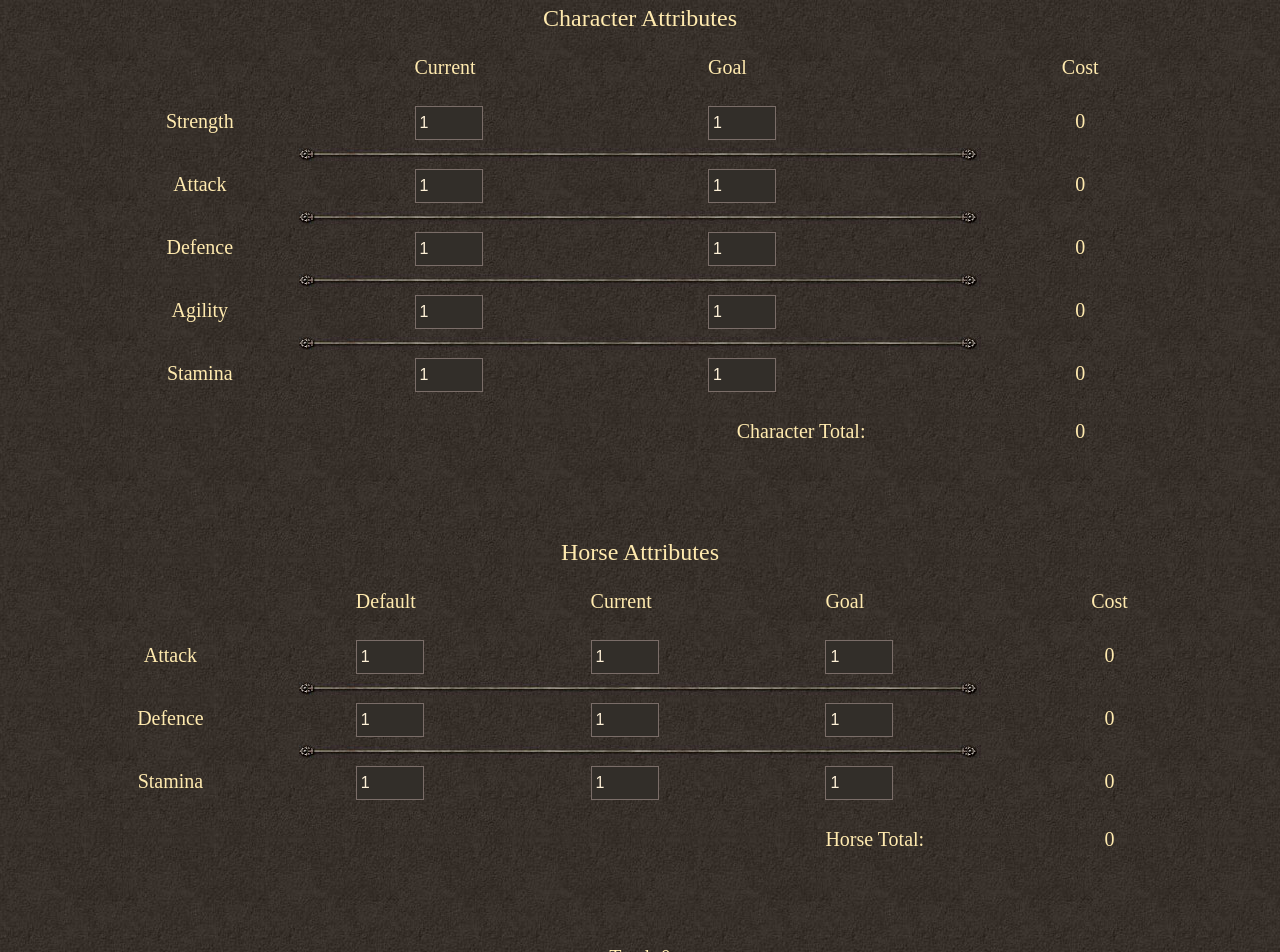
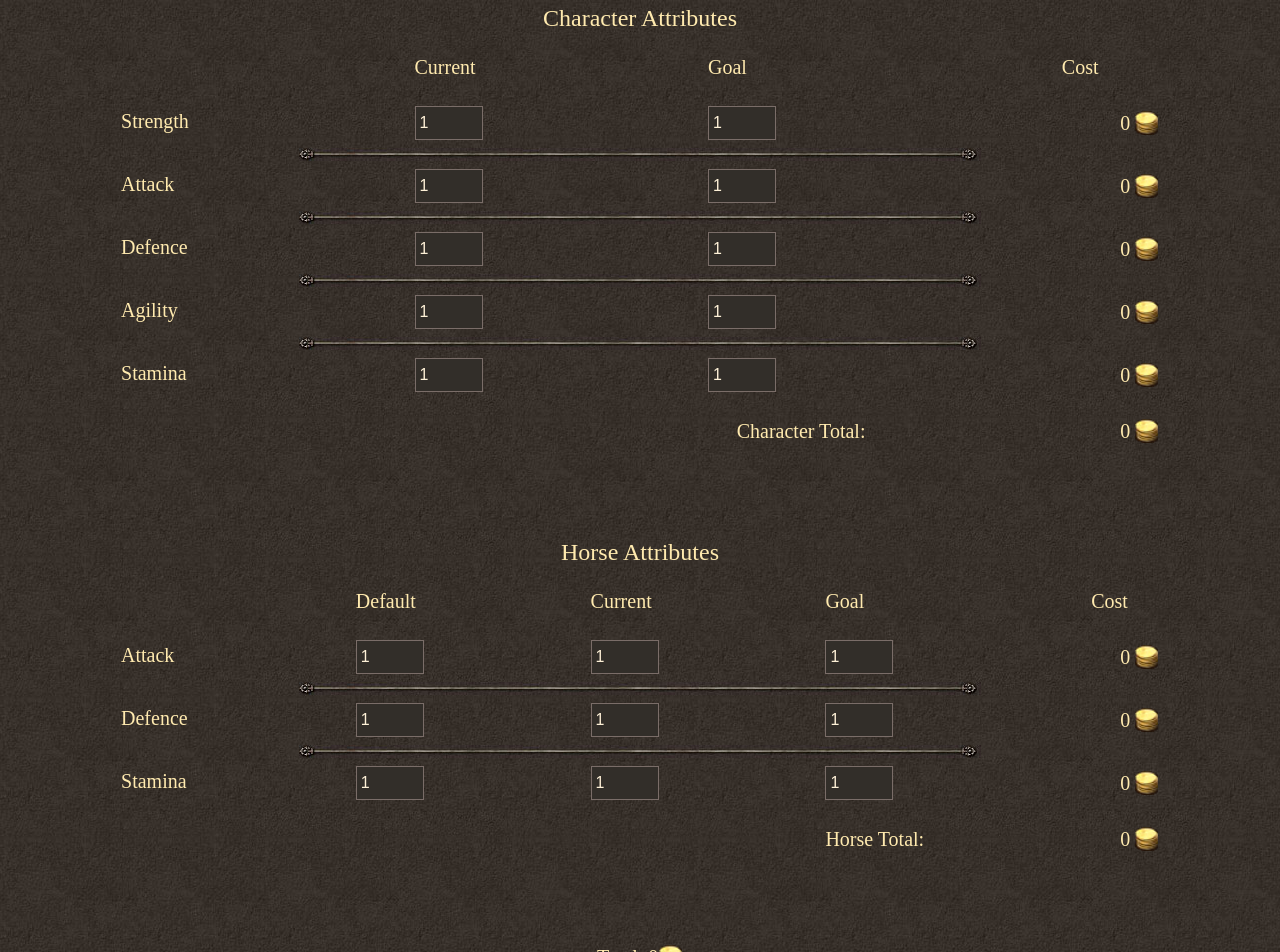
Before and after one commit to TheMshary/Holy-War-Tools, a Next.js app: page / in a window 1280 px wide. Shown: the top 952 px of the page. Built offline with nearby package versions, Linux system fonts and the light colour scheme.

Commit message:
- Added gold image - Aligned text

```diff
--- a/src/app/components/CharStat.tsx
+++ b/src/app/components/CharStat.tsx
@@ -27,14 +27,17 @@ const CharStat = ({ charStat, updateCharStat }: { charStat: CharStatType, update
 
     return (
         <div className="col-span-4 grid grid-cols-4 gap-30">
-            <p className="col-span-1 p-2" style={{ color: "#ffeaaf", fontSize: "20px", textAlign: "center", fontFamily: "'Times New Roman', Times, serif" }}>{charStat.name}</p>
+            <p className="col-span-1 p-2" style={{ color: "#ffeaaf", fontSize: "20px", textAlign: "left", fontFamily: "'Times New Roman', Times, serif" }}>{charStat.name}</p>
             <p className="col-span-1 p-2">
                 <input type="text" onChange={updateCurrent} value={charStat.current} className="p-1" style={{ backgroundColor: "#322e29", borderColor: "#7a6d68", borderWidth: "1px", color: "#fef1d7" }} size={4} />
             </p>
             <p className="col-span-1 p-2">
                 <input type="text" onChange={updateGoal} value={charStat.goal} className="p-1" style={{ backgroundColor: "#322e29", borderColor: "#7a6d68", borderWidth: "1px", color: "#fef1d7" }} size={4} />
             </p>
-            <p className="col-span-1 p-2" style={{ color: "#ffeaaf", fontSize: "20px", textAlign: "center", fontFamily: "'Times New Roman', Times, serif" }}>{charStat.cost.toLocaleString()}</p>
+            <div className="col-span-1 p-2 flex justify-end gap-1 items-center">
+                <p style={{ color: "#ffeaaf", fontSize: "20px", textAlign: "center", fontFamily: "'Times New Roman', Times, serif" }}>{charStat.cost.toLocaleString()}</p>
+                <img src="/assets/gold.gif" style={{ height: 26 }} />
+            </div>
         </div>
     )
 }
--- a/src/app/components/HorseStat.tsx
+++ b/src/app/components/HorseStat.tsx
@@ -45,7 +45,7 @@ const HorseStat = ({ horseStat, updateHorseStat }: { horseStat: HorseStatType, u
 
     return (
         <div className="col-span-5 grid grid-cols-5 gap-30 ">
-            <p className="col-span-1 p-2" style={{ color: "#ffeaaf", fontSize: "20px", textAlign: "center", fontFamily: "'Times New Roman', Times, serif" }}>{horseStat.name}</p>
+            <p className="col-span-1 p-2" style={{ color: "#ffeaaf", fontSize: "20px", textAlign: "left", fontFamily: "'Times New Roman', Times, serif" }}>{horseStat.name}</p>
             <p className="col-span-1 p-2">
                 <input type="text" onChange={updateDefault} value={horseStat.default} className="p-1" style={{ backgroundColor: "#322e29", borderColor: "#7a6d68", borderWidth: "1px", color: "#fef1d7" }} size={4} />
             </p>
@@ -55,7 +55,10 @@ const HorseStat = ({ horseStat, updateHorseStat }: { horseStat: HorseStatType, u
             <p className="col-span-1 p-2">
                 <input type="text" onChange={updateGoal} value={horseStat.goal} className="p-1" style={{ backgroundColor: "#322e29", borderColor: "#7a6d68", borderWidth: "1px", color: "#fef1d7" }} size={4} />
             </p>
-            <p className="col-span-1 p-2" style={{ color: "#ffeaaf", fontSize: "20px", textAlign: "center", fontFamily: "'Times New Roman', Times, serif" }}>{horseStat.cost.toLocaleString()}</p>
+            <div className="col-span-1 p-2 flex justify-end gap-1 items-center">
+                <p style={{ color: "#ffeaaf", fontSize: "20px", textAlign: "center", fontFamily: "'Times New Roman', Times, serif" }}>{horseStat.cost.toLocaleString()}</p>
+                <img src="/assets/gold.gif" style={{ height: 26 }} />
+            </div>
         </div>
     )
 }
--- a/src/app/components/StatsCalculator.tsx
+++ b/src/app/components/StatsCalculator.tsx
@@ -137,7 +137,10 @@ const StatsCalculator = () => {
                         <p className="col-span-1 p-2"></p>
                         <p className="col-span-1 p-2"></p>
                         <p className="col-span-1 p-2 ml-auto" style={{ color: "#ffeaaf", fontSize: "20px", textAlign: "center", fontFamily: "'Times New Roman', Times, serif" }}>Character Total: </p>
-                        <p className="col-span-1 p-2" style={{ color: "#ffeaaf", fontSize: "20px", textAlign: "center", fontFamily: "'Times New Roman', Times, serif" }}>{charTotalCost.toLocaleString()}</p>
+                        <div className="col-span-1 p-2 flex justify-end gap-1 items-center">
+                            <p style={{ color: "#ffeaaf", fontSize: "20px", textAlign: "center", fontFamily: "'Times New Roman', Times, serif" }}>{charTotalCost.toLocaleString()}</p>
+                            <img src="/assets/gold.gif" style={{ height: 26 }} />
+                        </div>
                     </div>
                 </div>
             </div>
@@ -168,13 +171,19 @@ const StatsCalculator = () => {
                         <p className="col-span-1 p-2"></p>
                         <p className="col-span-1 p-2"></p>
                         <p className="col-span-1 p-2 ml-auto" style={{ color: "#ffeaaf", fontSize: "20px", textAlign: "center", fontFamily: "'Times New Roman', Times, serif" }}>Horse Total: </p>
-                        <p className="col-span-1 p-2" style={{ color: "#ffeaaf", fontSize: "20px", textAlign: "center", fontFamily: "'Times New Roman', Times, serif" }}>{horseTotalCost.toLocaleString()}</p>
+                        <div className="col-span-1 p-2 flex justify-end gap-1 items-center">
+                            <p style={{ color: "#ffeaaf", fontSize: "20px", textAlign: "center", fontFamily: "'Times New Roman', Times, serif" }}>{horseTotalCost.toLocaleString()}</p>
+                            <img src="/assets/gold.gif" style={{ height: 26 }} />
+                        </div>
                     </div>
                 </div>
             </div>
-            <p style={{ color: "#ffeaaf", fontSize: "20px", textAlign: "center", fontFamily: "'Times New Roman', Times, serif" }}>
-                Total: {totalCost.toLocaleString()}
-            </p>
+            <div className="flex justify-center items-center">
+                <p style={{ color: "#ffeaaf", fontSize: "20px", textAlign: "center", fontFamily: "'Times New Roman', Times, serif" }}>
+                    Total: {totalCost.toLocaleString()}
+                </p>
+                <img src="/assets/gold.gif" style={{ height: 26 }} />
+            </div>
         </div >
     )
 }
```
Also changed, not shown: public/assets/gold.gif (added).
